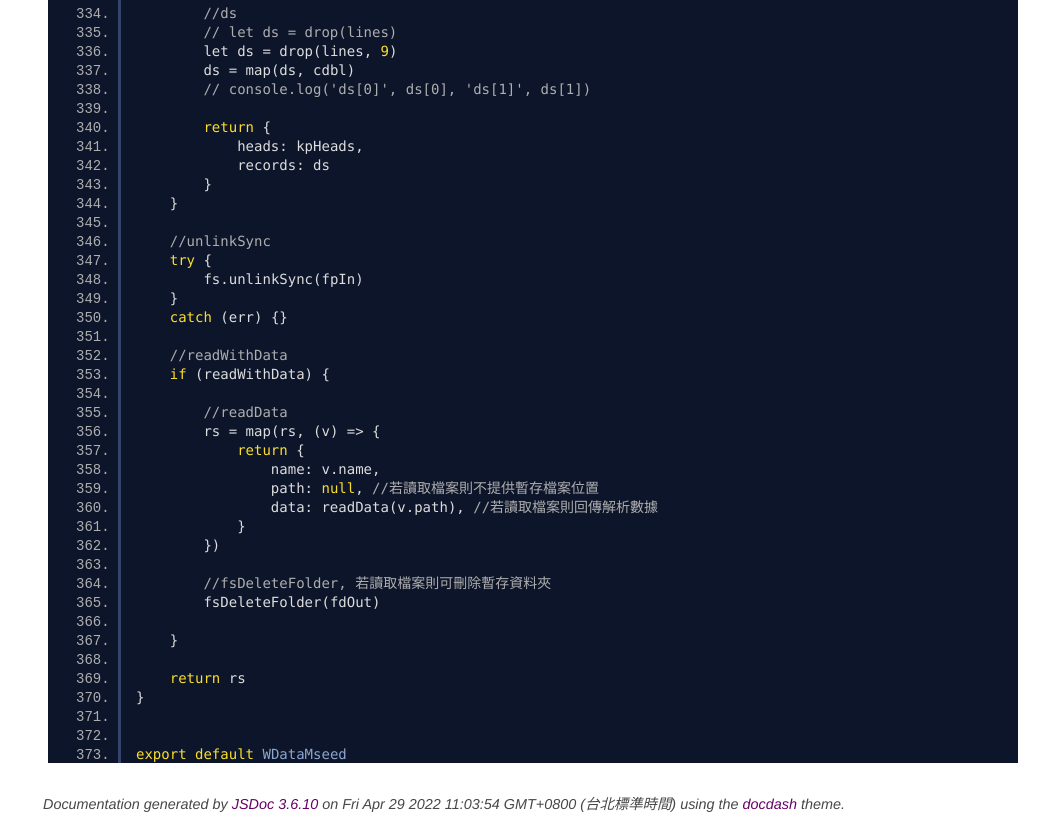
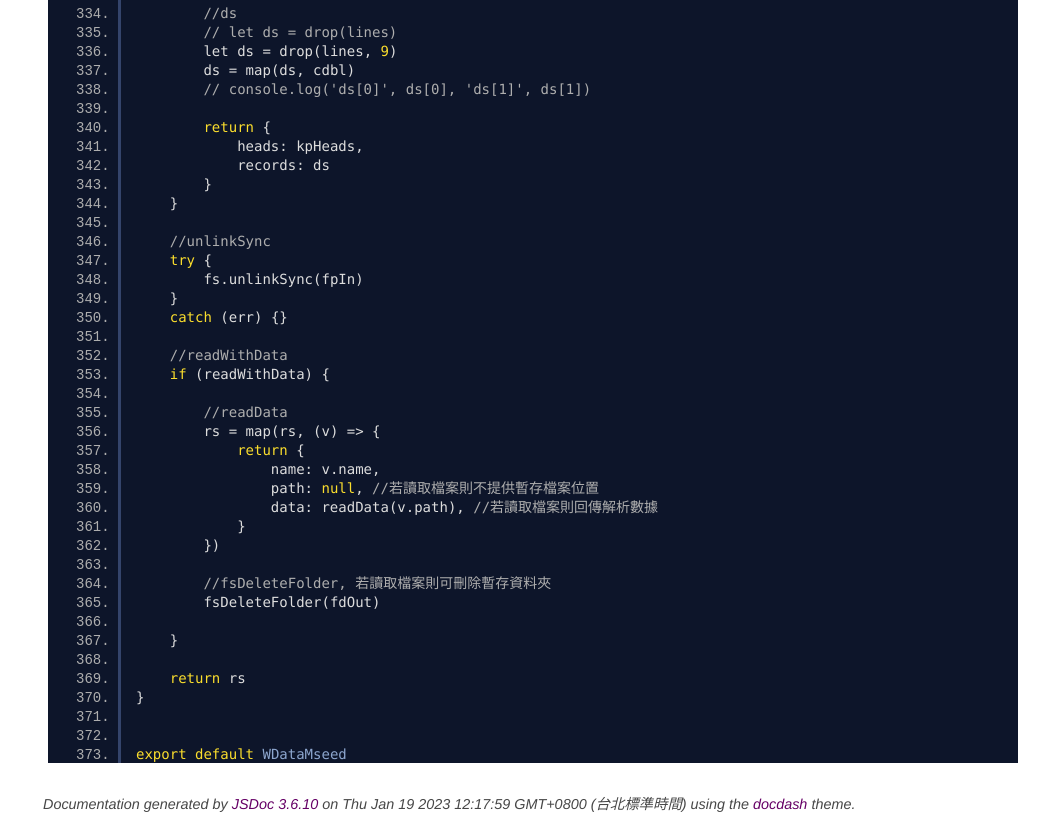
Before and after one commit to yuda-lyu/w-data-mseed, a website: page docs/WDataMseed.mjs.html in a window 1280 px wide. Shown: the part 6482-7310 px from the top of the page, without its empty margins (242-1280 px from the left). Drawn offline with Linux system fonts and the light colour scheme.

Commit message:
modify: update pks

```diff
--- a/docs/WDataMseed.mjs.html
+++ b/docs/WDataMseed.mjs.html
@@ -429,7 +429,7 @@ export default WDataMseed
 <br class="clear">
 
 <footer>
-    Documentation generated by <a href="https://github.com/jsdoc3/jsdoc">JSDoc 3.6.10</a> on Fri Apr 29 2022 11:03:54 GMT+0800 (台北標準時間) using the <a href="https://github.com/clenemt/docdash">docdash</a> theme.
+    Documentation generated by <a href="https://github.com/jsdoc3/jsdoc">JSDoc 3.6.10</a> on Thu Jan 19 2023 12:17:59 GMT+0800 (台北標準時間) using the <a href="https://github.com/clenemt/docdash">docdash</a> theme.
 </footer>
 
 <script>prettyPrint();</script>
--- a/package.json
+++ b/package.json
@@ -1,13 +1,13 @@
 {
   "name": "w-data-mseed",
-  "version": "1.0.2",
+  "version": "1.0.3",
   "main": "dist/w-data-mseed.umd.js",
   "dependencies": {
     "lodash": "^4.17.21",
-    "wsemi": "^1.6.61"
+    "wsemi": "^1.6.87"
   },
   "devDependencies": {
-    "w-package-tools": "^1.0.65"
+    "w-package-tools": "^1.0.66"
   },
   "scripts": {
     "test": "mocha --parallel --timeout 60000 --experimental-modules --es-module-specifier-resolution=node",
```
Also changed, not shown: docs/global.html (+1 -1 lines), docs/index.html (+1 -1 lines), dist/w-data-mseed.umd.js, 2 other files.
